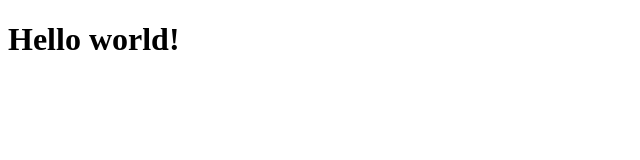
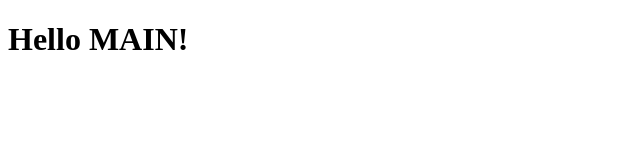
Before and after one commit to johnshift/multirepo-frontend, a React (Vite) app: page / in a window 1280 px wide. Shown: the top 160 px of the page, without its empty margins (0-640 px from the left). Built offline with nearby package versions, Linux system fonts and the light colour scheme.

Commit message:
added main msg

```diff
--- a/src/App.tsx
+++ b/src/App.tsx
@@ -1,4 +1,4 @@
 const App = () => {
-  return <h1 data-testid="title">Hello world!</h1>;
+  return <h1 data-testid="title">Hello MAIN!</h1>;
 };
 export default App;
```
